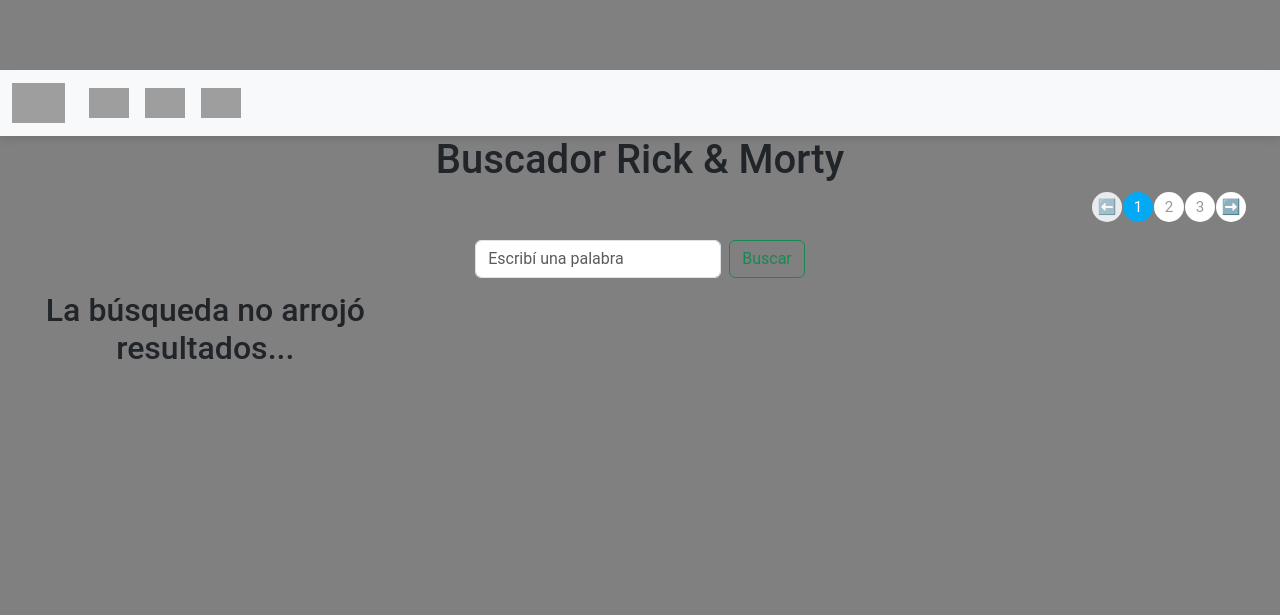
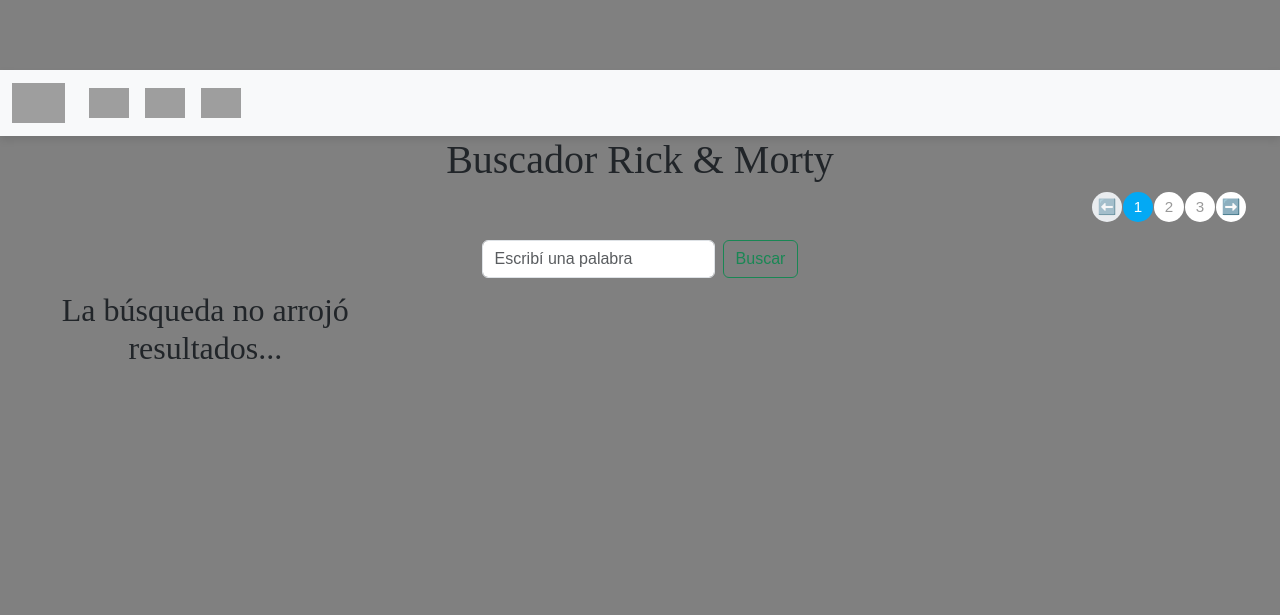
Before and after one commit to Chinampa01/COM9-Gutierrez-Almir-n-Cuellar, a Django app: page /home/ in a window 1280 px wide. Shown: the top 615 px of the page. Run offline with Django 5.2, Linux system fonts and the light colour scheme; data that the repository does not hold is empty; some libraries are stand-ins or nearby versions; some web fonts are replaced; grey boxes are pictures that could not be loaded.

Commit message:
se intento aplicar la nueva fuente modificando el body y los h1,h2,h3 y p en el style.css pero sin exito :c

```diff
--- a/static/styles.css
+++ b/static/styles.css
@@ -1,6 +1,10 @@
+@font-face {
+    font-family: 'fuente'; /* Nombre personalizado para la fuente */
+    src: url("{% static 'Fuentes/fuente.ttf' %}") format('truetype');
+}
 body {
     background-color: gray;
-    font-family: 'Roboto', sans-serif;
+    font-family: 'fuente', sans-serif;
     padding-top: 70px; /* Espacio para la barra fija */
 }
 
@@ -176,3 +180,11 @@ table.table td i {
     z-index: 1030; /* Asegura que la barra esté siempre sobre otros elementos */
     box-shadow: 0 4px 8px rgba(0, 0, 0, 0.1);
 }
+
+h1, h2, h3 {
+    font-family: 'fuente', serif;
+}
+
+p {
+    font-family: 'fuente', sans-serif;
+}
```
Also changed, not shown: app/templates/index.html (+5 -10 lines), db.sqlite3, static/Fuentes/fuente.ttf (renamed from Fuente Rick & Morty/get_schwifty.ttf).
